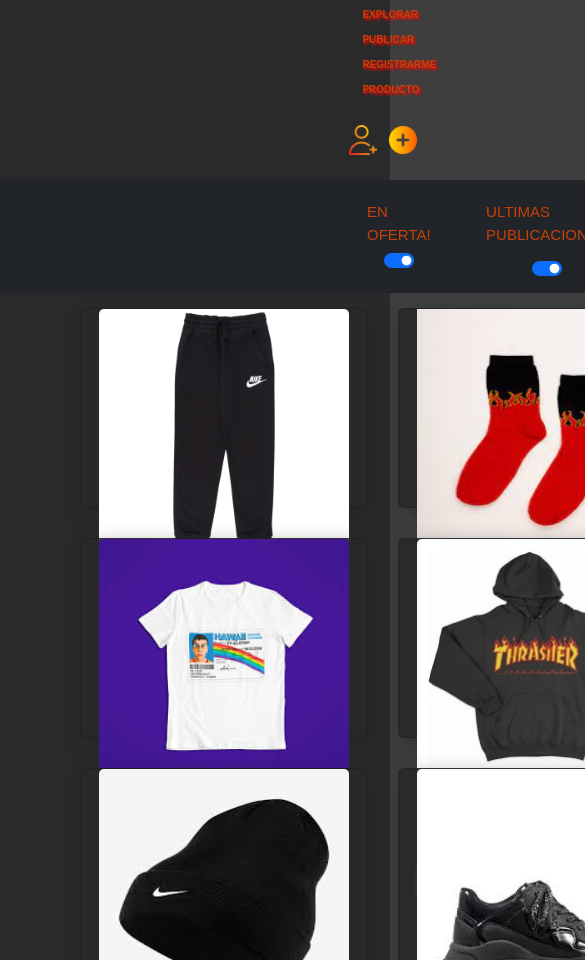
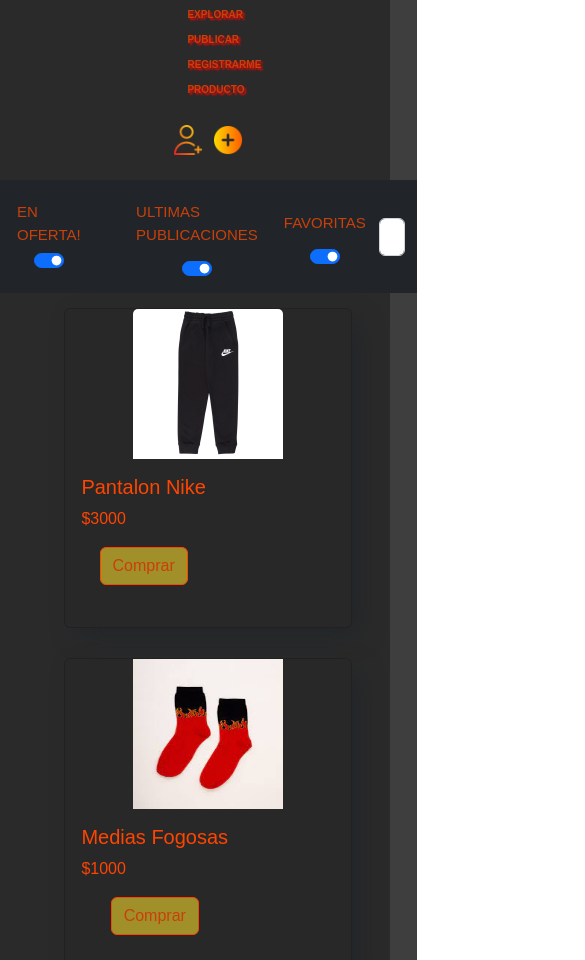
Before and after one commit to martindavidenco/ProyectoDavidenco, a plain HTML site: page pages/explorar.html in a window 390 px wide. Shown: the part 140-1100 px from the top of the page, 585 px wide, since content can reach past the window. Drawn offline with nearby package versions, Linux system fonts and the light colour scheme.

Commit message:
puliendo responsive

```diff
--- a/css/style.css
+++ b/css/style.css
@@ -36,9 +36,11 @@
 .footer {
     grid-area: footer;
 }
-.container{
+
+.container {
     background-color: rgba(41, 41, 41, 0.897);
 }
+
 /*-----HEADER-----*/
 .header {
     display: flex;
@@ -48,12 +50,13 @@
     padding: 20px;
     flex-wrap: wrap;
     background-color: rgba(41, 41, 41, 0.897);
-font-weight: 900;}
+    font-weight: 900;
+}
 
 .header div {
     color: #c9400a;
     font-size: 20px;
-font-weight: 900;
+    font-weight: 900;
     display: flex;
 }
 
@@ -239,9 +242,13 @@
     background-color: rgba(41, 41, 41, 0.897);
 
 }
+
 .mainExplorar nav div {
-    display: flex; justify-content: center;align-items: center;
+    display: flex;
+    justify-content: center;
+    align-items: center;
 }
+
 .mainExplorar nav ul {
     display: flex;
     list-style: none;
@@ -267,16 +274,18 @@
     flex-wrap: wrap;
     justify-content: center;
     align-items: center;
-    animation-name:cards;
+    animation-name: cards;
     animation-duration: 2s;
     animation-iteration-count: 1;
 
 }
+
 .botonsitoo {
     color: #c9400a;
 }
+
 .navexplorar {
-    padding-left:  350px;
+    padding-left: 350px;
 }
 
 
@@ -312,22 +321,29 @@
     align-self: flex-start;
     flex-direction: column;
 }
+
 .card div a {
     color: #c9400a;
     background-color: rgba(175, 155, 42, 0.897);
-    border-color: orangered;display: flex; align-self: center;
+    border-color: orangered;
+    display: flex;
+    align-self: center;
 }
+
 .card div a:hover {
     color: rgba(175, 155, 42, 0.897);
-    background-color: #c9400a; border-color: #c9400a;
+    background-color: #c9400a;
+    border-color: #c9400a;
 }
+
 .card {
 
 
     height: 400px;
     margin: 15px;
 
-    transition: all 1s;box-shadow: 10px 10px 24px -4px;
+    transition: all 1s;
+    box-shadow: 10px 10px 24px -4px;
 }
 
 
@@ -607,6 +623,11 @@
         height: 320px;
 
     }
+    .navexplorar {
+        padding-left: 0;
+
+     }
+
 
     /*-------PRODUCTO------*/
 
@@ -699,12 +720,21 @@
     }
 
     /*-----EXPLORAR-----*/
-    .productos div figure a img {
+    .productos {
+        display: flex;
+        flex-flow: column wrap;
+    }
+
+    .navexplorar {
+     padding-left: 0;
+
+    }
+    .card img{
         height: 150px;
         width: 150px;
     }
 
-    .productos div {
+    .card {
         height: 200px;
 
     }
@@ -712,6 +742,15 @@
     .mainExplorar nav ul li {
         font-weight: 500;
         font-size: 15px;
+    }
+    .navflex {
+
+        flex-direction: column;
+    }
+    .card {
+       height: 160px;
+       width: 160px;
+       padding: 0;
     }
 
     /*----PRODUCTO----*/
```
